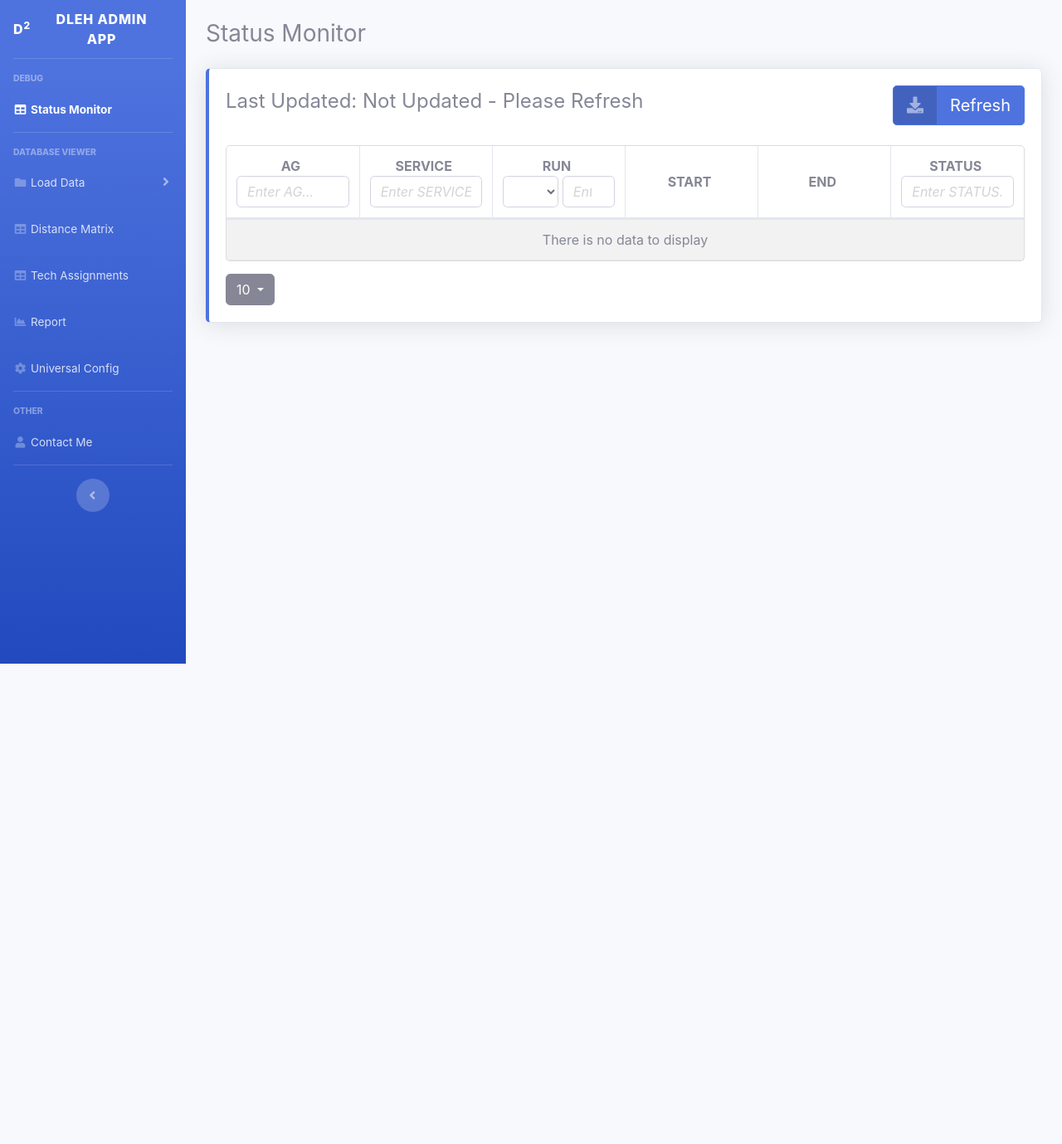
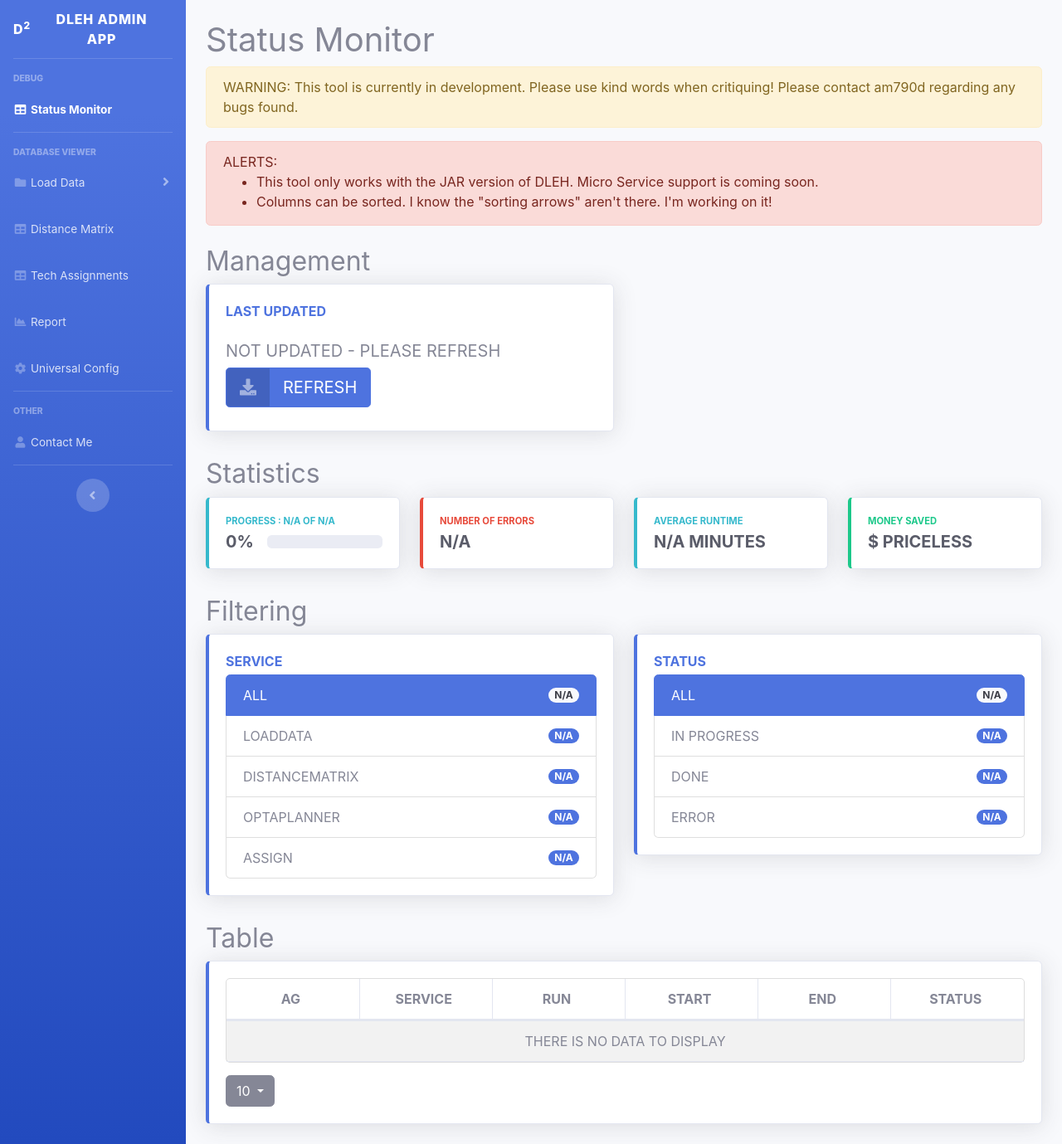
Before and after one commit to AlecMasterson/dle_monitoring_tool, a Flask app: page / in a window 1280 px wide. Shown: the whole page at 83% size. Before the commit the page ends 800 px from the top, so only its background shows below. Run offline with Flask 2, Linux system fonts and the light colour scheme; lists and menus that the app fills with data are empty; some libraries are stand-ins or nearby versions; some web fonts are replaced.

Commit message:
[master] - New version. Going live with it.

```diff
--- a/static/components/page.js
+++ b/static/components/page.js
@@ -1,17 +1,13 @@
 class Page extends React.Component {
+    /*
+    {this.props.headers != null && this.props.api != null ?
+        <Table headers={this.props.headers} api={this.props.api} /> :
+        <h1 className="text-center">Coming Soon</h1>
+    }
+    */
     render() {
         return (
-            <div className="container-fluid">
-                <h3 className="mt-4">{this.props.pageName}</h3>
-                <div className="card shadow my-4 border-left-primary">
-                    <div className="card-body">
-                        {this.props.headers != null && this.props.api != null ?
-                            <Table headers={this.props.headers} api={this.props.api} /> :
-                            <h1 className="text-center">Coming Soon</h1>
-                        }
-                    </div>
-                </div>
-            </div>
+            <StatusMonitor />
         );
     }
 }
--- /dev/null
+++ b/static/components/statusMonitor.js
@@ -0,0 +1,219 @@
+class StatusMonitor extends React.Component {
+    constructor(props) {
+        super(props);
+
+        this.headers = [
+            { name: "ag", filter: null },
+            { name: "service", filter: null },
+            { name: "run", filter: null },
+            { name: "start", filter: null },
+            { name: "end", filter: null },
+            { name: "status", filter: null }
+        ];
+
+        this.clickServiceFilter = this.clickServiceFilter.bind(this);
+        this.clickStatusFilter = this.clickStatusFilter.bind(this);
+        this.filterData = this.filterData.bind(this);
+        this.updateTable = this.updateTable.bind(this);
+        this.getData = this.getData.bind(this);
+
+        this.state = {
+            data: null,
+            filteredData: null,
+            numDone: "N/A",
+            averageRuntime: "N/A",
+            numErrors: "N/A",
+            totalAgs: "N/A",
+            serviceCounts: null,
+            statusCounts: null,
+            isLoading: false,
+            lastUpdated: "Not Updated - Please Refresh",
+            filterService: "ALL",
+            filterStatus: "ALL"
+        };
+    }
+
+    clickServiceFilter(filter) {
+        this.setState({ filterService: filter }, () => this.filterData());
+    }
+
+    clickStatusFilter(filter) {
+        this.setState({ filterStatus: filter }, () => this.filterData());
+    }
+
+    filterData() {
+        if (this.state.data == null) return;
+
+        let temp = this.state.data.filter((item) =>
+            (this.state.filterService == "ALL") || (item['service'].toUpperCase() == this.state.filterService)
+        );
+        temp = temp.filter((item) =>
+            (this.state.filterStatus == "ALL") || (item['status'].toUpperCase() == this.state.filterStatus)
+        );
+        this.setState({ filteredData: temp });
+    }
+
+    updateTable() {
+        this.setState({ isLoading: true }, () => this.getData());
+    }
+
+    async getData() {
+        const response = await fetch("/api/statusMonitor");
+        const data = await response.json();
+        this.setState({
+            data: JSON.parse(data['data']),
+            numDone: data['numDone'],
+            averageRuntime: data['averageRuntime'],
+            numErrors: data['numErrors'],
+            totalAgs: data['totalAgs'],
+            serviceCounts: data['serviceCounts'],
+            statusCounts: data['statusCounts'],
+            isLoading: false,
+            lastUpdated: new Date().toLocaleString()
+        }, () => this.filterData());
+    }
+
+    render() {
+        const progress = this.state.numDone == "N/A" ? 0 : Math.round(this.state.numDone / this.state.totalAgs * 100);
+
+        return (
+            <div className="container-fluid">
+                <h1 className="mt-4">Status Monitor</h1>
+
+                <div className="mb-4">
+                    <div className="alert alert-warning" role="alert">
+                        WARNING: This tool is currently in development. Please use kind words when critiquing! Please contact am790d regarding any bugs found.
+                    </div>
+                    <div className="alert alert-danger pb-0" role="alert">
+                        ALERTS:
+                        <ul>
+                            <li>This tool only works with the JAR version of DLEH. Micro Service support is coming soon.</li>
+                            <li>Columns can be sorted. I know the "sorting arrows" aren't there. I'm working on it!</li>
+                        </ul>
+                    </div>
+                </div>
+
+                <h2 className="mt-2">Management</h2>
+
+                <div className="row">
+                    <Card type="border-left-primary" size="6" content={
+                        <div>
+                            <div className="font-weight-bold text-uppercase mb-1 text-primary">Last Updated</div>
+
+                            <h5 className="mt-4 mb-2">{this.state.lastUpdated}</h5>
+
+                            <a className={"btn btn-primary btn-icon-split btn-lg mb-2" + (this.state.isLoading ? " disabled" : "")} onClick={() => this.updateTable()} style={{ cursor: "pointer" }}>
+                                <span className="icon text-white-50"><i className="fas fa-download"></i></span>
+                                <span className="text text-white">{this.state.isLoading ? "Loading..." : "Refresh"}</span>
+                            </a>
+                        </div>
+                    } />
+                </div>
+
+                <h2 className="mt-2">Statistics</h2>
+
+                <div className="row">
+                    <Card type="border-left-info" size="6 col-xl-3" content={
+                        <InfoCard type="info" title={"Progress : " + this.state.numDone + " of " + this.state.totalAgs} value={progress + "%"} extra={
+                            <div className="progress">
+                                <div
+                                    className="progress-bar bg-info"
+                                    role="progressbar"
+                                    style={{ width: progress + "%" }}
+                                    aria-valuemin="0"
+                                    aria-valuenow={progress}
+                                    aria-valuemax="100">
+                                </div>
+                            </div>
+                        } />
+                    } />
+                    <Card type="border-left-danger" size="6 col-xl-3" content={
+                        <InfoCard type="danger" title="Number of Errors" value={this.state.numErrors} extra={null} />
+                    } />
+                    <Card type="border-left-info" size="6 col-xl-3" content={
+                        <InfoCard type="info" title="Average Runtime" value={this.state.averageRuntime + " Minutes"} extra={null} />
+                    } />
+                    <Card type="border-left-success" size="6 col-xl-3" content={
+                        <InfoCard type="success" title="Money Saved" value="$ PRICELESS" extra={null} />
+                    } />
+                </div>
+
+                <h2 className="mt-2">Filtering</h2>
+
+                <div className="row">
+                    <Card type="border-left-primary" size="6" content={
+                        <div>
+                            <div className="font-weight-bold text-uppercase mb-1 text-primary">Service</div>
+                            <ul className="list-group">
+                                {filterItem({ name: "ALL", active: this.state.filterService == "ALL", count: (this.state.serviceCounts == null ? "N/A" : this.state.serviceCounts['ALL']), clickHandler: this.clickServiceFilter })}
+                                {filterItem({ name: "LOADDATA", active: this.state.filterService == "LOADDATA", count: (this.state.serviceCounts == null ? "N/A" : this.state.serviceCounts['LOADDATA']), clickHandler: this.clickServiceFilter })}
+                                {filterItem({ name: "DISTANCEMATRIX", active: this.state.filterService == "DISTANCEMATRIX", count: (this.state.serviceCounts == null ? "N/A" : this.state.serviceCounts['DISTANCEMATRIX']), clickHandler: this.clickServiceFilter })}
+                                {filterItem({ name: "OPTAPLANNER", active: this.state.filterService == "OPTAPLANNER", count: (this.state.serviceCounts == null ? "N/A" : this.state.serviceCounts['OPTAPLANNER']), clickHandler: this.clickServiceFilter })}
+                                {filterItem({ name: "ASSIGN", active: this.state.filterService == "ASSIGN", count: (this.state.serviceCounts == null ? "N/A" : this.state.serviceCounts['ASSIGN']), clickHandler: this.clickServiceFilter })}
+                            </ul>
+                        </div>
+                    } />
+                    <Card type="border-left-primary" size="6" content={
+                        <div>
+                            <div className="font-weight-bold text-uppercase mb-1 text-primary">Status</div>
+                            <ul className="list-group">
+                                {filterItem({ name: "ALL", active: this.state.filterStatus == "ALL", count: (this.state.statusCounts == null ? "N/A" : this.state.statusCounts['ALL']), clickHandler: this.clickStatusFilter })}
+                                {filterItem({ name: "IN PROGRESS", active: this.state.filterStatus == "IN PROGRESS", count: (this.state.statusCounts == null ? "N/A" : this.state.statusCounts['IN PROGRESS']), clickHandler: this.clickStatusFilter })}
+                                {filterItem({ name: "DONE", active: this.state.filterStatus == "DONE", count: (this.state.statusCounts == null ? "N/A" : this.state.statusCounts['DONE']), clickHandler: this.clickStatusFilter })}
+                                {filterItem({ name: "ERROR", active: this.state.filterStatus == "ERROR", count: (this.state.statusCounts == null ? "N/A" : this.state.statusCounts['ERROR']), clickHandler: this.clickStatusFilter })}
+                            </ul>
+                        </div>
+                    } />
+                </div>
+
+                <h2 className="mt-2">Table</h2>
+
+                <div className="row">
+                    <Card type="border-left-primary" size="12" content={
+                        <Table headers={this.headers} data={this.state.filteredData} />
+                    } />
+                </div>
+            </div >
+        );
+    }
+}
+
+function filterItem(props) {
+    return (
+        <li className={"list-group-item d-flex justify-content-between align-items-center " + (props.active ? "active" : "")} style={{ cursor: "pointer" }} onClick={() => props.clickHandler(props.name)}>
+            {props.name}
+            <span className={"badge badge-pill " + (props.active ? "badge-light" : "badge-primary")}>{props.count}</span>
+        </li>
+    );
+}
+
+class Card extends React.Component {
+    render() {
+        const clickContent = this.props.content;
+        return (
+            <div className={"mb-4 col-md-" + this.props.size}>
+                <div className={"card shadow text-uppercase " + this.props.type} style={this.props.style} onClick={(this.props.clickHandler != null) ? () => this.props.clickHandler(clickContent) : null}>
+                    <div className="card-body">
+                        {this.props.content}
+                    </div>
+                </div>
+            </div>
+        );
+    }
+}
+
+class InfoCard extends React.Component {
+    render() {
+        return (
+            <div>
+                <div className={"text-xs font-weight-bold text-uppercase mb-1 text-" + this.props.type}>{this.props.title}</div>
+                <div className="row no-gutters align-items-center">
+                    <div className="col-auto">
+                        <div className="h5 mb-0 mr-3 font-weight-bold text-uppercase text-gray-800">{this.props.value}</div>
+                    </div>
+                    <div className="col">{this.props.extra}</div>
+                </div>
+            </div>
+        );
+    }
+}
--- a/static/components/table.js
+++ b/static/components/table.js
@@ -1,33 +1,9 @@
 class Table extends React.Component {
-    constructor(props) {
-        super(props);
-
-        this.updateTable = this.updateTable.bind(this);
-        this.state = { data: null, isLoading: false, lastUpdated: "Not Updated - Please Refresh" };
-    }
-
-    updateTable() {
-        this.setState({ isLoading: true }, () => this.getData());
-    }
-
-    async getData() {
-        const response = await fetch(this.props.api);
-        const data = await response.json();
-        this.setState({ data: data, isLoading: false, lastUpdated: new Date().toLocaleString() });
-    }
-
     render() {
         return (
             <div>
                 <div className="d-none d-sm-none d-md-none d-lg-block">
-                    <div className="d-sm-flex align-items-center justify-content-between mb-4">
-                        <h4>Last Updated: {this.state.lastUpdated}</h4>
-                        <a className={"btn btn-primary btn-icon-split btn-lg" + (this.state.isLoading ? " disabled" : "")} onClick={() => this.updateTable()} style={{ cursor: "pointer" }}>
-                            <span className="icon text-white-50"><i className="fas fa-download"></i></span>
-                            <span className="text text-white">Refresh</span>
-                        </a>
-                    </div>
-                    <BootstrapTable data={this.state.data} keyField={this.props.headers[0]["name"]} pagination hover condensed striped>
+                    <BootstrapTable data={this.props.data} keyField={this.props.headers[0]["name"]} pagination hover condensed striped>
                         {this.props.headers.map((item) =>
                             <TableHeaderColumn
                                 dataField={item["name"]}
--- a/templates/base.html
+++ b/templates/base.html
@@ -31,6 +31,7 @@
         <script type="text/javascript"
                 src="{{ url_for('static', filename='js/react-table/react-bootstrap-table.min.js') }}"></script>
 
+        <script type="text/babel" src="{{ url_for('static', filename='components/statusMonitor.js') }}"></script>
         <script type="text/babel" src="{{ url_for('static', filename='components/table.js') }}"></script>
         <script type="text/babel" src="{{ url_for('static', filename='components/page.js') }}"></script>
         <script type="text/babel" src="{{ url_for('static', filename='components/root.js') }}"></script>
```
Also changed, not shown: __init__.py (+64 -5 lines).
